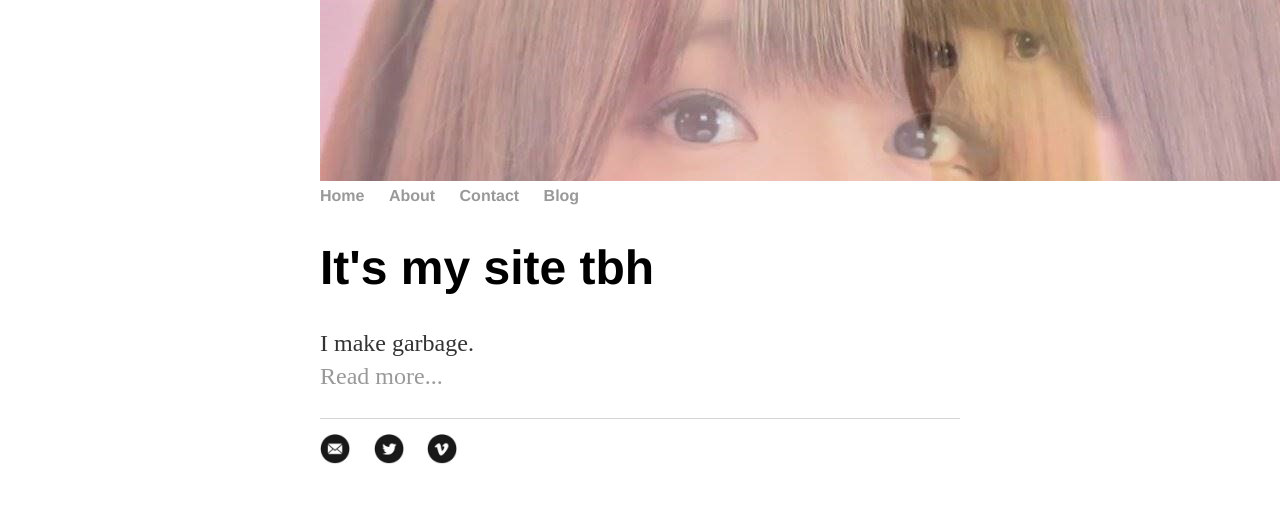
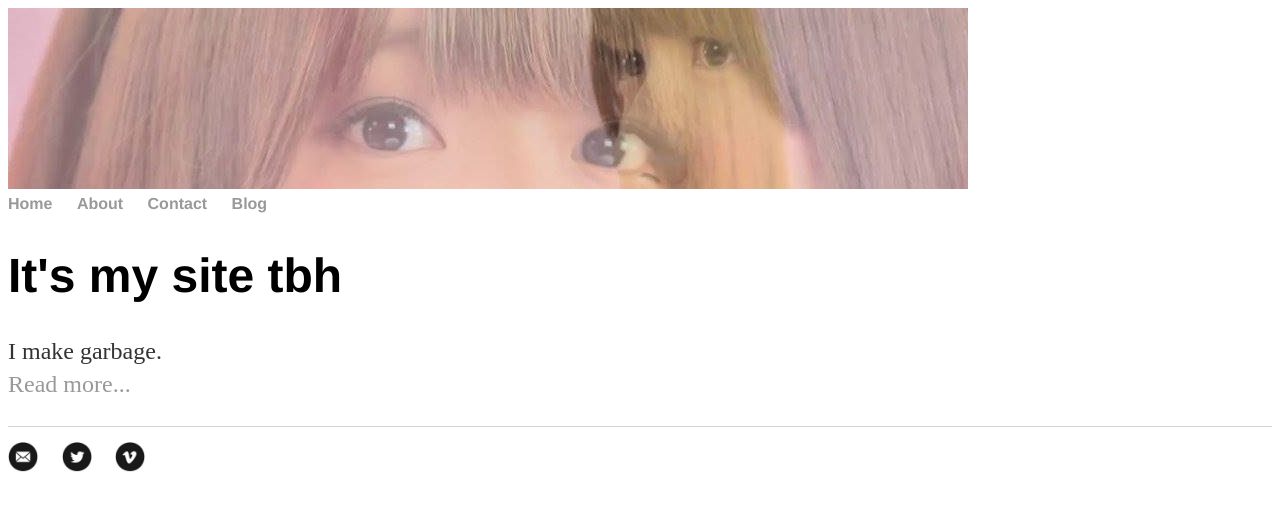
Before and after one commit to glasscaked/strip, a Jekyll site: the page built from index.html, in a window 1280 px wide. Shown: the top 511 px of the page. Built offline with Jekyll 4.4.1, drawn with Linux system fonts in a browser that asks for light colours.

Commit message:
Update main.css

```diff
--- a/css/main.css
+++ b/css/main.css
@@ -1,5 +1,3 @@
-body { margin: auto; width: 50%; }
-
 a { text-decoration: none; color: #999; }
 a:hover { text-decoration: underline; }
 
```
